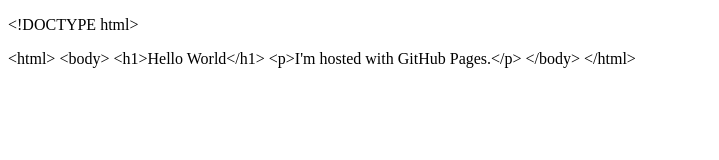
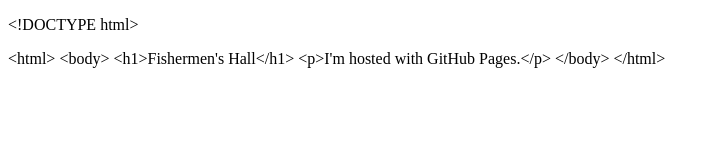
Before and after one commit to Xtina-R/Xtina-R.github.io, a plain HTML site: page Index.html in a window 1280 px wide. Shown: the whole page, without its empty margins (0-719 px from the left). Drawn offline with Linux system fonts and the light colour scheme.

Commit message:
Update Index.html

```diff
--- a/Index.html
+++ b/Index.html
@@ -2,7 +2,7 @@
 <p>&lt;!DOCTYPE html&gt;</p>
 <p>&lt;html&gt;
 &lt;body&gt;
-&lt;h1&gt;Hello World&lt;/h1&gt;
+&lt;h1&gt;Fishermen's Hall&lt;/h1&gt;
 &lt;p&gt;I&#39;m hosted with GitHub Pages.&lt;/p&gt;
 &lt;/body&gt;
 &lt;/html&gt;
```
